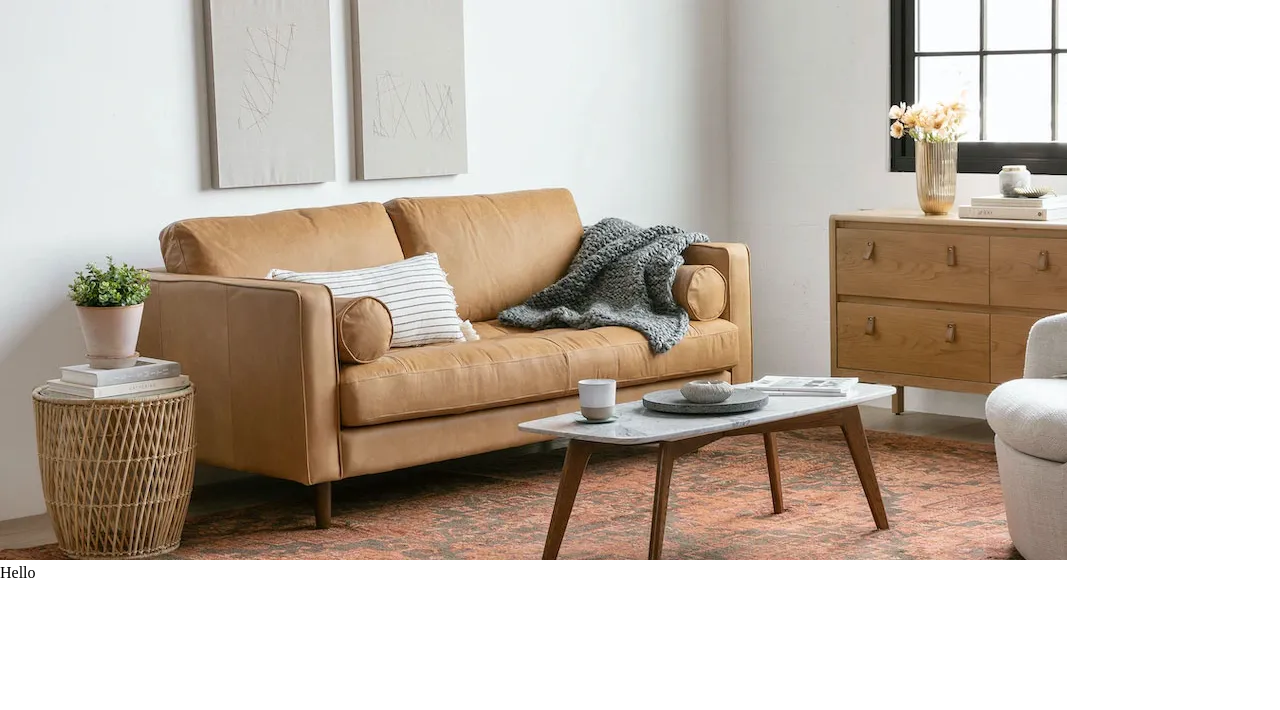
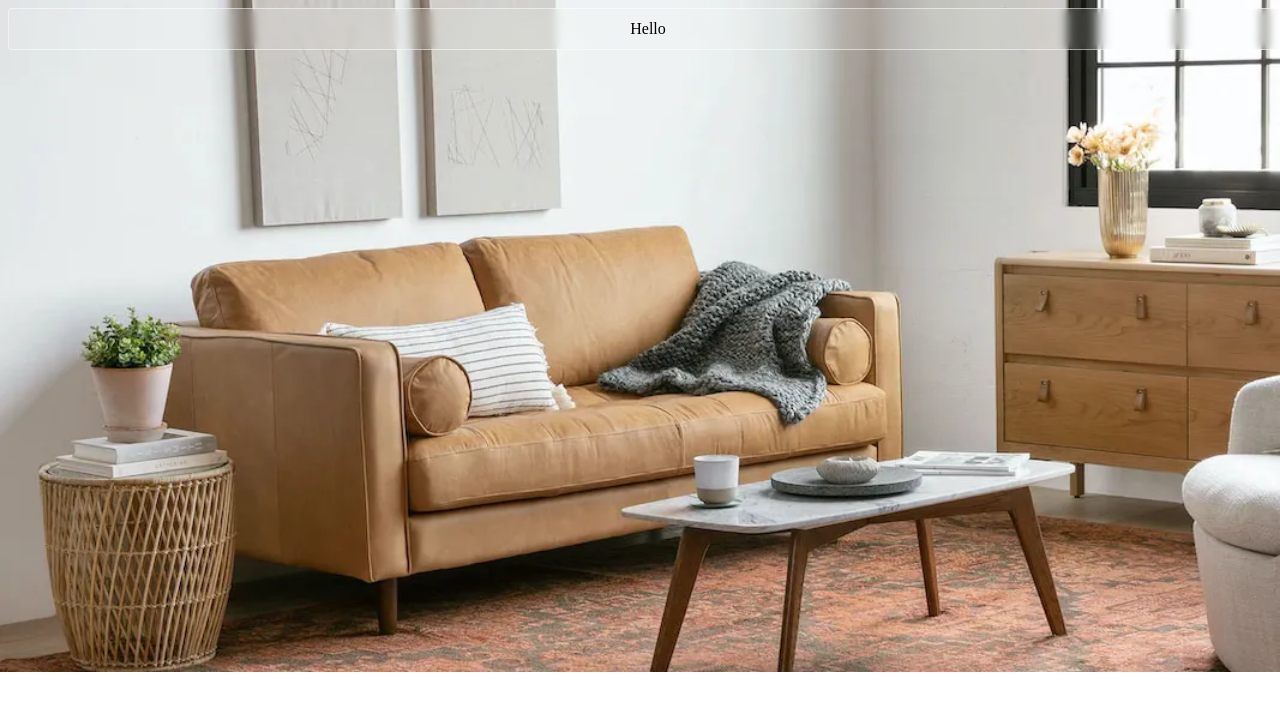
Before and after one commit to the-denim/blur-background, a plain HTML site: page index.html in a window 1280 px wide. Drawn offline with Linux system fonts and the light colour scheme.

Commit message:
Update style.css

```diff
--- a/app/style/style.css
+++ b/app/style/style.css
@@ -16,10 +16,24 @@
     position: relative;
 }
 .image {
-    object-fit: fill;
+    display: flex;
+    justify-content: center;
+    align-items: center;
+}
+.image img {
+    width: 100vw;
+}
 
-
+.text {
+    position: absolute;
+    top: 0px;
+    box-sizing: border-box;
+    margin: 0.5rem;
+    background-color: rgb(255, 255, 255, 0.1);
+    width: 100vw;
+    padding: 0.7rem;
+    backdrop-filter: blur(5px);
+    text-align: center;
+    border: 1px solid rgb(255, 255, 255, 0.5);
+    border-radius: 0.25rem;
 }
-.image img{
-
-}
```
